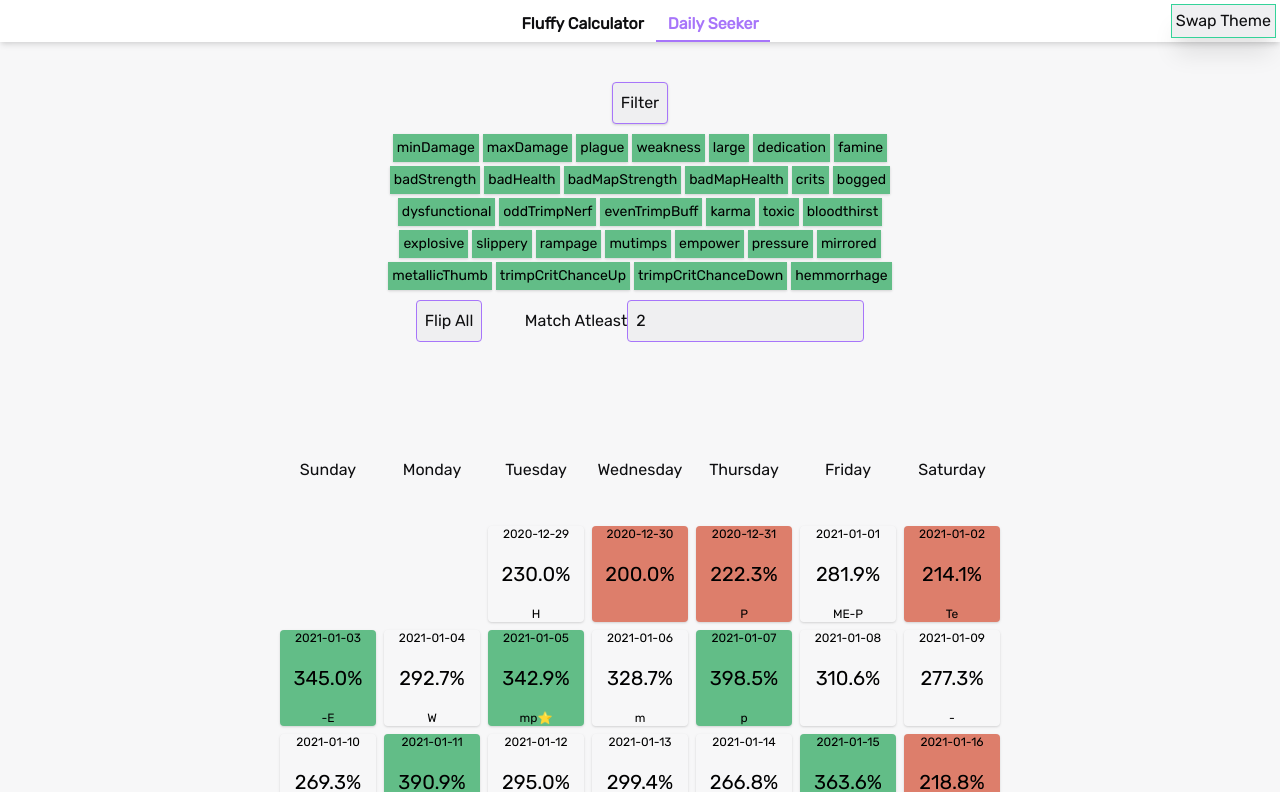
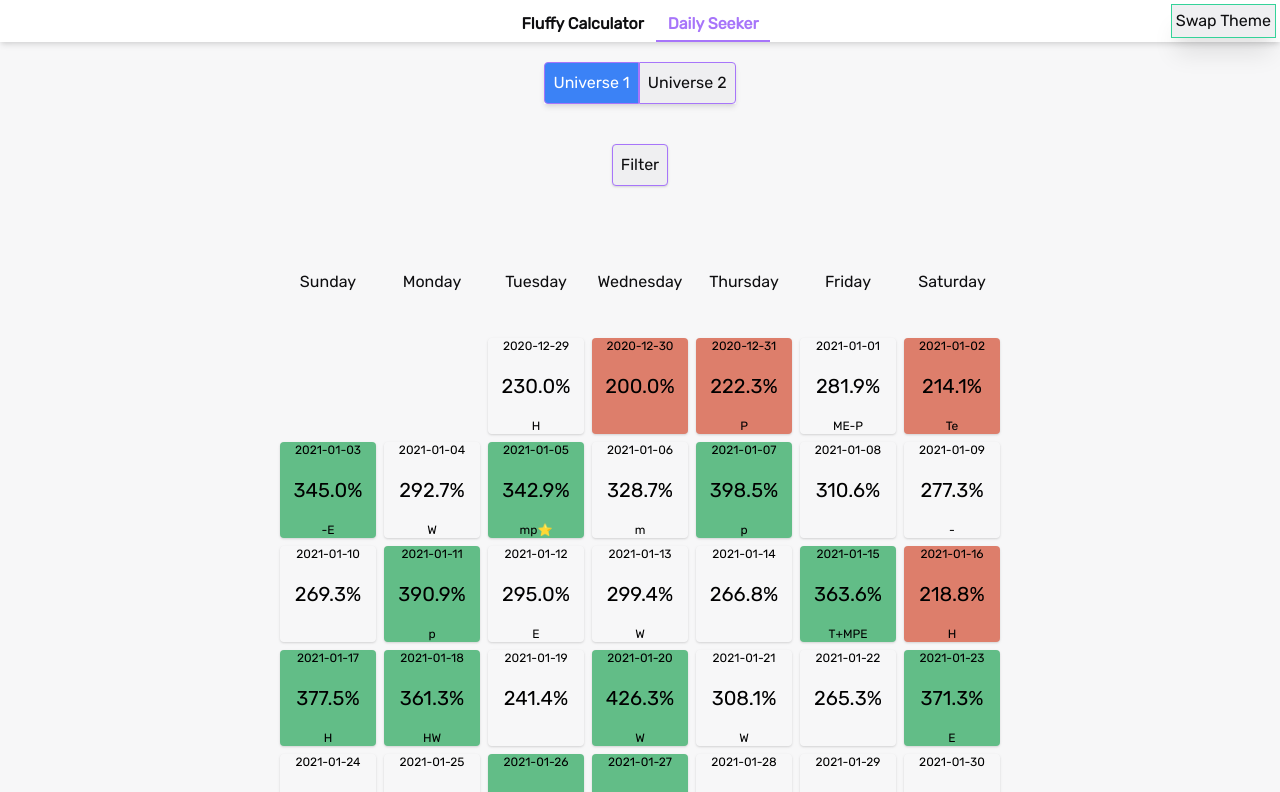
Before and after one commit to fluffyCalculator/fluffycalculator.github.io, a React (Create React App) app: page /daily in a window 1280 px wide. Shown: the top 792 px of the page. Built offline with nearby package versions, Linux system fonts and the light colour scheme.

Commit message:
Add universe switcher

```diff
--- a/src/components/Daily/Daily.tsx
+++ b/src/components/Daily/Daily.tsx
@@ -2,6 +2,8 @@ import React, { useContext } from "react";
 import { DailyContext } from "./Context";
 import Box, { WeekBox } from "./Box";
 import Filter from "./Filter";
+import clsx from "clsx";
+import UniverseSwitch from "./UniverseSwitch";
 
 const days = [
   "Sunday",
@@ -19,6 +21,8 @@ function Daily() {
   console.log("rendered dailies");
   return (
     <div className="flex flex-col flex-wrap items-center">
+      <UniverseSwitch />
+
       <Filter />
       <div className="grid gap-2 grid-cols-7 my-10">
         {days.map((x, idx) => {
--- a/src/components/Daily/Filter.tsx
+++ b/src/components/Daily/Filter.tsx
@@ -1,9 +1,5 @@
-// import { makeStyles } from "@material-ui/core";
 import clsx from "clsx";
 import React, { useContext, useState } from "react";
-// import { breakpoint } from "./DailyStyles";
-// import Button from "../Button";
-// import Input from "../Input";
 import { DailyContext } from "./Context";
 
 export var filterTypes = {
@@ -39,109 +35,9 @@ export var filterTypes = {
   hemmorrhage: true,
 };
 
-// const useStyles = makeStyles((theme) => {
-//   return {
-//     box: {
-//       margin: 2,
-//       padding: 4,
-//       fontSize: 14,
-//       color: "black",
-//       userSelect: "none",
-//       cursor: "pointer",
-//       [theme.breakpoints.down(breakpoint)]: {
-//         fontSize: 8.5,
-//       },
-//     },
-//     true: {
-//       backgroundColor: "#5EBC8A",
-//     },
-//     false: {
-//       backgroundColor: "#E07D6C",
-//     },
-//     input: {
-//       color: "white",
-//       "& input:valid + fieldset": {
-//         borderColor: "#A775FA",
-//       },
-//     },
-//   };
-// });
+declare const window: any;
 
 export var toMatch = 2;
-
-// export function FilterBox(props) {
-//   const { updateDailiesFiltered } = useContext(DailyContext);
-//   const [enabled, changeEnabled] = useState(filterTypes[props?.type]);
-//   const classes = useStyles();
-//   return (
-//     <>
-//       <div
-//         onClick={() => {
-//           changeEnabled(!enabled);
-//           filterTypes[props?.type] = !filterTypes[props?.type];
-//           updateDailiesFiltered();
-//         }}
-//         className={clsx(classes[filterTypes[props?.type]], classes.box)}
-//       >
-//         {props?.type}
-//       </div>
-//     </>
-//   );
-// }
-
-// export default function Filter(props) {
-//   const { updateDailiesFiltered } = useContext(DailyContext);
-//   const [filter, showFilter] = useState(false);
-//   const [, flipFilters] = useState(0);
-//   return (
-//     <>
-//       <div className={clsx("flex justify-center", props?.className)}>
-//         <Button
-//           className="my-2"
-//           onClick={() => {
-//             showFilter(!filter);
-//           }}
-//           label="Filter"
-//         />
-//       </div>
-//       <div className="flex justify-center">
-//         <div className={clsx(props?.className, "flex-wrap justify-center")}>
-//           {filter &&
-//             Object.keys(filterTypes).map((x, i) => {
-//               if (x === "hemmorrhage" && window.daily_universe === 1) {
-//                 return "";
-//               }
-//               return <FilterBox key={i} type={x} />;
-//             })}
-//         </div>
-//       </div>
-//       {filter && (
-//         <div className="flex items-center justify-center my-2">
-//           <Button
-//             onClick={() => {
-//               for (var x in filterTypes) {
-//                 filterTypes[x] = !filterTypes[x];
-//               }
-//               flipFilters(Math.random());
-//               updateDailiesFiltered();
-//             }}
-//             className="mr-2"
-//             label="Flip All"
-//           />
-//           <Input
-//             onChange={(e) => {
-//               toMatch = e.target.value;
-//               updateDailiesFiltered();
-//             }}
-//             type="number"
-//             defaultValue={toMatch}
-//             label="Match Atleast"
-//           />
-//         </div>
-//       )}
-//     </>
-//   );
-// }
 
 function FilterBox({ type }: { type: string }) {
   const { updateDailiesFiltered } = useContext(DailyContext);
@@ -169,7 +65,7 @@ function FilterBox({ type }: { type: string }) {
 }
 
 function Filter() {
-  const [showFilter, setShowFilter] = useState(true);
+  const [showFilter, setShowFilter] = useState(false);
   const { updateDailiesFiltered } = useContext(DailyContext);
 
   // Specifically for forcing component to rerender when updating filter types.
@@ -186,9 +82,15 @@ function Filter() {
       {showFilter && (
         <div className="mb-10 w-11/12 text-center sm:w-9/12 md:w-3/4 lg:w-5/12">
           <div className="flex flex-wrap justify-center">
-            {Object.keys(filterTypes).map((type, idx) => {
-              return <FilterBox key={idx} type={type} />;
-            })}
+            {Object.keys(filterTypes)
+              .filter(
+                (type) =>
+                  (type === "hemmorrhage" && window.daily_universe === 1) ===
+                  false
+              )
+              .map((type, idx) => {
+                return <FilterBox key={idx} type={type} />;
+              })}
           </div>
           <div className="flex justify-evenly mt-2">
             <div
--- /dev/null
+++ b/src/components/Daily/UniverseSwitch.tsx
@@ -0,0 +1,50 @@
+import clsx from "clsx";
+import React, { useContext } from "react";
+import { DailyContext } from "./Context";
+
+declare const window: any;
+
+function UniverseSwitch() {
+  const { forceDailies } = useContext(DailyContext);
+
+  const handleClick = (e) => {
+    let clickedNumber = Number(e.target.title);
+    if (window.daily_universe === clickedNumber) {
+      return;
+    } else {
+      window.daily_universe = clickedNumber;
+      forceDailies();
+    }
+  };
+
+  return (
+    <div className="flex mt-5 shadow-md">
+      <div
+        className={clsx(
+          window.daily_universe === 1
+            ? "bg-blue-500 text-white"
+            : "bg-secondary text-primary",
+          "p-2 border border-solid border-prpl rounded rounded-r-none cursor-pointer select-none"
+        )}
+        onClick={handleClick}
+        title="1"
+      >
+        Universe 1
+      </div>
+      <div
+        className={clsx(
+          window.daily_universe === 2
+            ? "bg-pink-500 text-white"
+            : "bg-secondary text-primary",
+          "p-2 border border-solid border-prpl rounded rounded-l-none cursor-pointer select-none"
+        )}
+        onClick={handleClick}
+        title="2"
+      >
+        Universe 2
+      </div>
+    </div>
+  );
+}
+
+export default UniverseSwitch;
--- a/tailwind.config.js
+++ b/tailwind.config.js
@@ -34,8 +34,7 @@ module.exports = {
         de: "19.25rem",
         deSM: "28rem",
         deMD: "42rem",
-
-      }
+      },
     },
   },
   variants: {
```
Also changed, not shown: package.json (+5 -3 lines), src/components/Daily/Box.tsx (line endings or trailing spaces).
